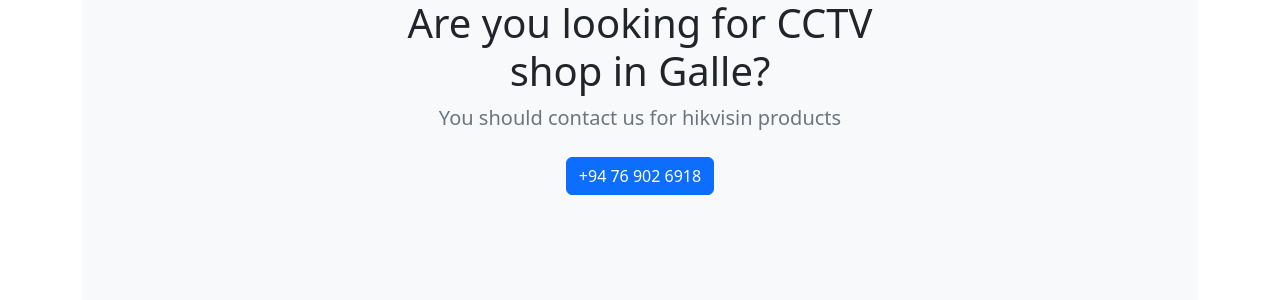
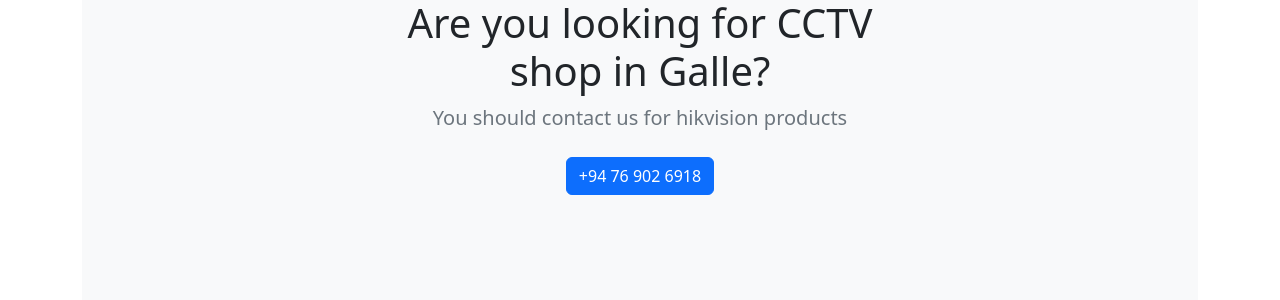
Before and after one commit to uslayer/uslayer.github.io, a Jekyll site: the page built from pages/cctv-galle.md, in a window 1280 px wide. Shown: the part 639-939 px from the top of the page. Built offline with Jekyll 4.4.1, drawn with Linux system fonts in a browser that asks for light colours.

Commit message:
Update cctv-galle.md

```diff
--- a/pages/cctv-galle.md
+++ b/pages/cctv-galle.md
@@ -17,7 +17,7 @@
     <div class="row py-lg-5">
       <div class="col-lg-6 col-md-8 mx-auto">
         <h1 class="fw-light">Are you looking for CCTV shop in Galle?</h1>
-        <p class="lead text-muted">You should contact us for hikvisin products</p>
+        <p class="lead text-muted">You should contact us for hikvision products</p>
         <p>
           <a href="tel:=+94769026918" class="btn btn-primary my-2">+94 76 902 6918</a>
         </p>
```
